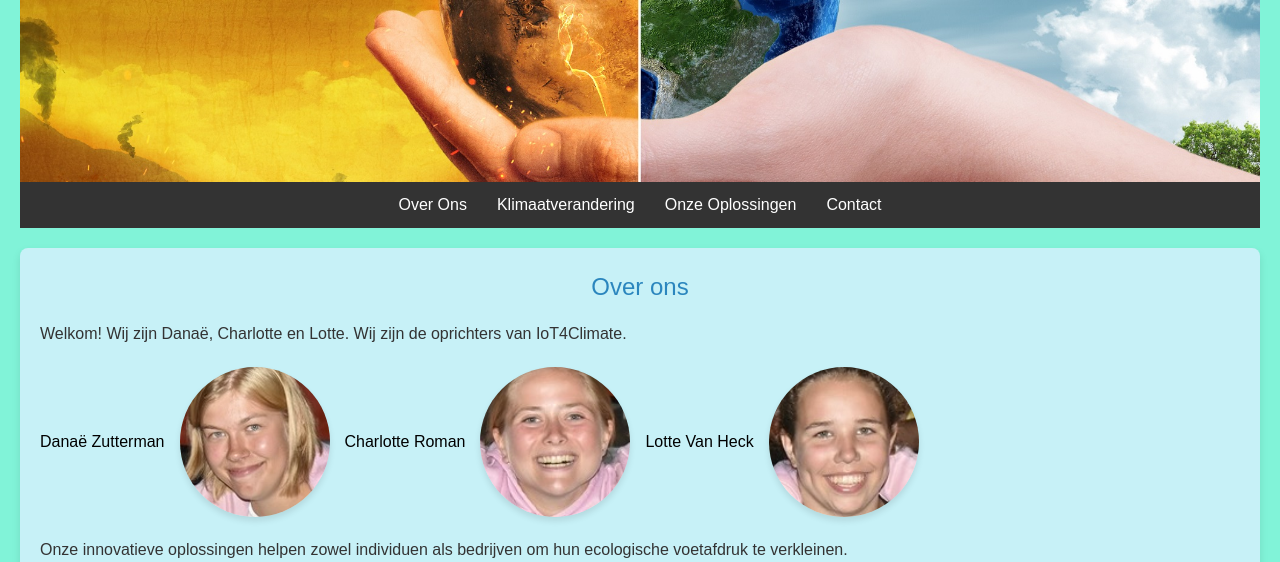
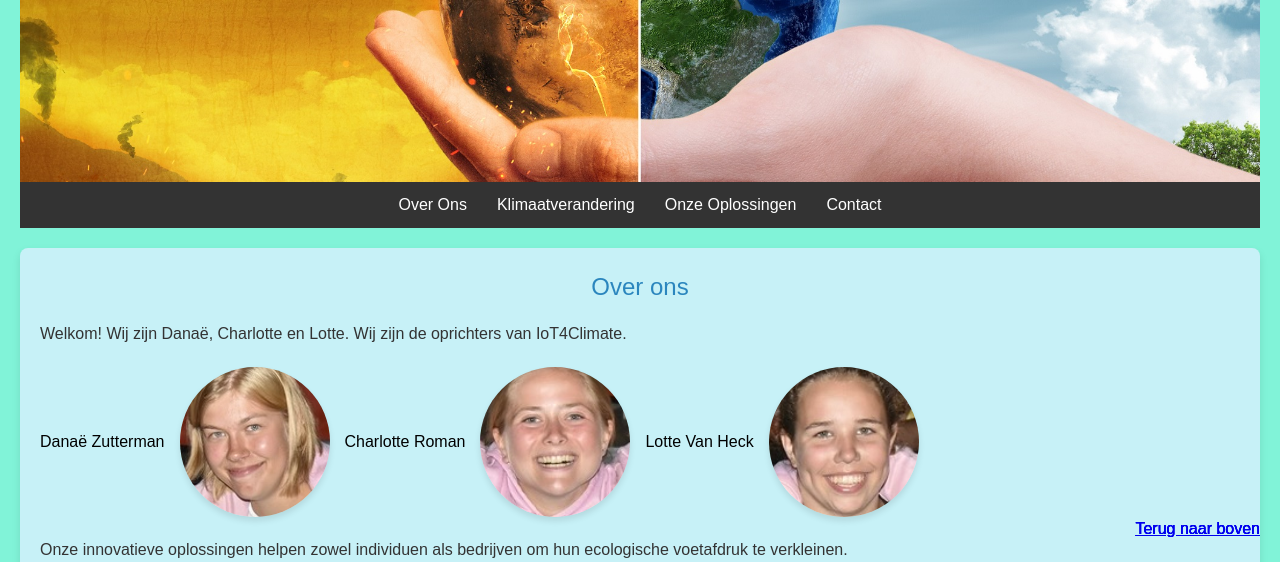
Before and after one commit to vives-brugge-web-essentials-2024-2025/project-1-Danaezutterman, a plain HTML site: page IoT4Climate/index.html in a window 1280 px wide. Shown: the part 238-800 px from the top of the page. Drawn offline with Linux system fonts and the light colour scheme.

Commit message:
Iot4Climate eindversie

```diff
--- a/IoT4Climate/resources/css/Iot4Climate.css
+++ b/IoT4Climate/resources/css/Iot4Climate.css
@@ -125,15 +125,10 @@ nav ul li a:hover {
 }
 
 #naarboven{
-    cursor: pointer;
-    position: fixed;
-    bottom: 2rem;
-    right: 2.5rem;
-    width: 2rem;
-    height: 1.2rem;
-    background-color: var(#dc322f);
-    mask: url(../images/back-to-top-8efcbe56.svg) no-repeat;
-    z-index: var(10);
+    display: inline-block; /* Maakt het makkelijker om padding en marges toe te voegen */
+    position: fixed; /*zorgt ervoor dat het rechts blijft staan */
+    bottom: 20px;
+    right: 20px;
 }
 #naarboven:hover{
     color: #16a085; /* Donkerdere groene tint bij hover */
```
